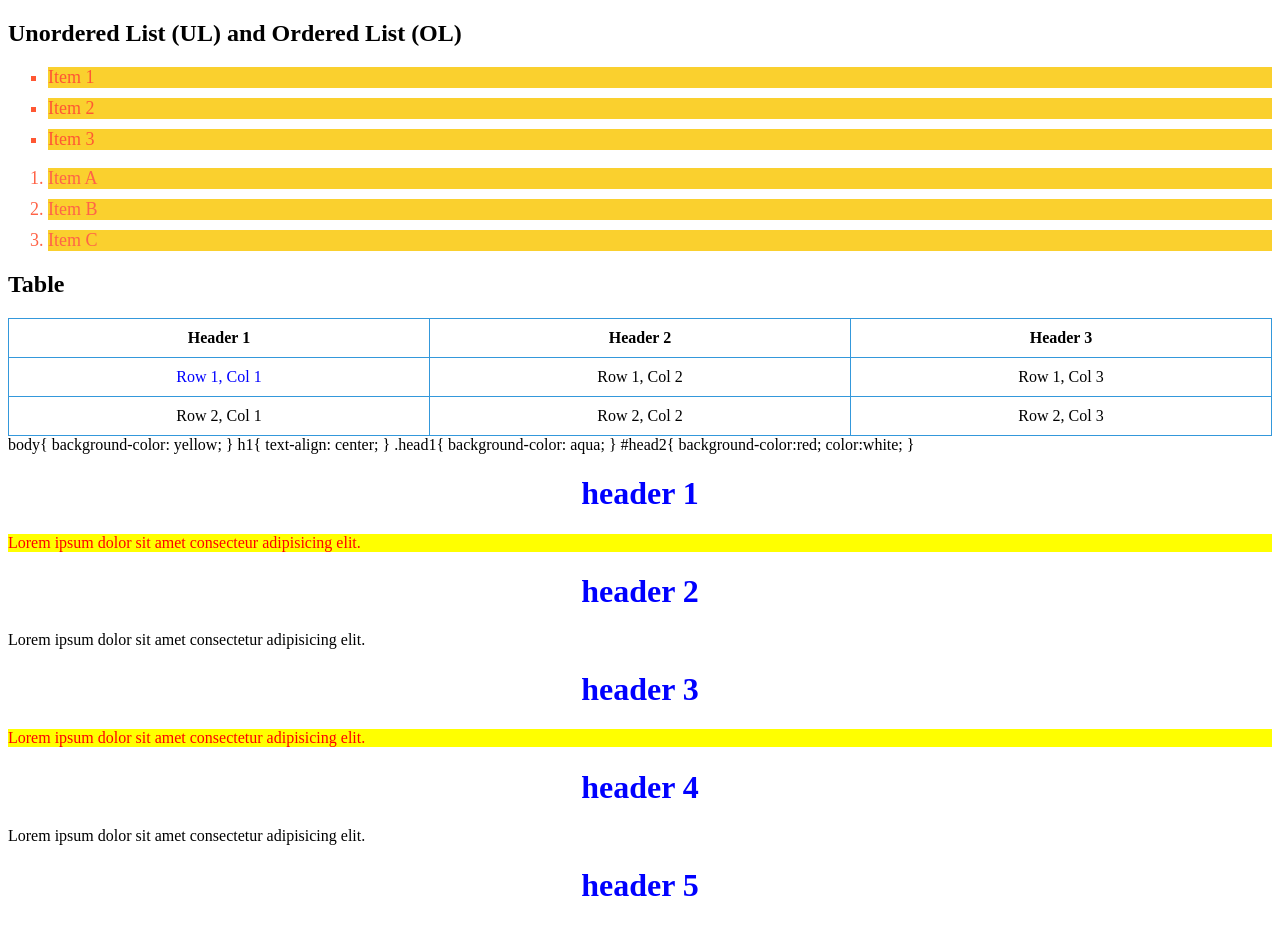
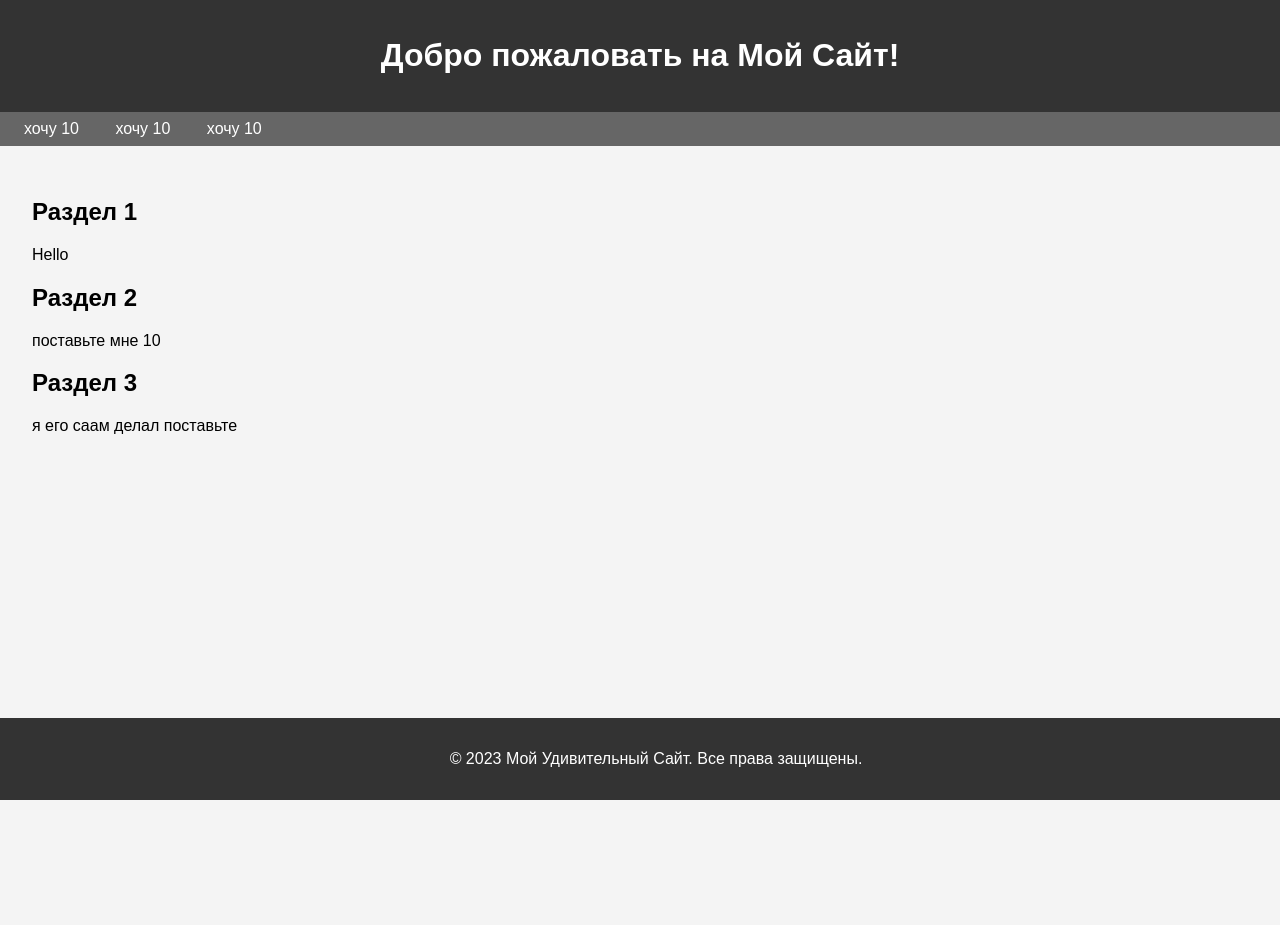
Before and after one commit to RomanPascariuc/1, a plain HTML site: page index.html in a window 1280 px wide. After the commit the page ends 800 px from the top, so only its background shows below. Drawn offline with Linux system fonts and the light colour scheme.

Commit message:
Update index.html

```diff
--- a/index.html
+++ b/index.html
@@ -1,112 +1,83 @@
 <!DOCTYPE html>
-<html>
+<html lang="en">
 <head>
-    <title>HTML and CSS Example</title>
+    <meta charset="UTF-8">
+    <meta name="viewport" content="width=device-width, initial-scale=1.0">
+    <title>Мой Удивительный Сайт</title>
     <style>
-        ul {
-            list-style-type: square;
-            color: #FF5733;
-            font-size: 18px;
-        }
-.md{
-            color:blue;
-}
-        ol {
-            list-style-type: decimal;
-            color: rgb(255, 99, 71);
-            font-size: 18px;
+        body {
+            font-family: Arial, sans-serif;
+            margin: 0;
+            padding: 0;
+            background-color: #f4f4f4;
         }
 
-        li {
-            background-color: #FAD02E;
-            margin-bottom: 10px;
+        header {
+            background-color: #333;
+            color: #fff;
+            text-align: center;
+            padding: 1em;
         }
 
-        table {
-            width: 100%;
-            border-collapse: collapse;
-            margin-top: 20px;
+        nav {
+            background-color: #666;
+            color: #fff;
+            padding: 0.5em;
         }
 
-        th, td {
-            border: 1px solid #3498db;
-            padding: 10px;
+        nav a {
+            color: #fff;
+            text-decoration: none;
+            margin: 0 1em;
+        }
+
+        main {
+            padding: 2em;
+        }
+
+        footer {
+            background-color: #333;
+            color: #fff;
             text-align: center;
+            padding: 1em;
+            position: fixed;
+            bottom: 0;
+            width: 100%;
         }
     </style>
 </head>
 <body>
-    <h2>Unordered List (UL) and Ordered List (OL)</h2>
-    <ul>
-        <li>Item 1</li>
-        <li>Item 2</li>
-        <li>Item 3</li>
-    </ul>
 
-    <ol>
-        <li>Item A</li>
-        <li>Item B</li>
-        <li>Item C</li>
-    </ol>
+<header>
+    <h1>Добро пожаловать на Мой  Сайт!</h1>
+</header>
 
-    <h2>Table</h2>
-    <table>
-        <tr>
-            <th>Header 1</th>
-            <th>Header 2</th>
-            <th>Header 3</th>
-        </tr>
-        <tr>
-            <td class="md">Row 1, Col 1</td>
-            <td>Row 1, Col 2</td>
-            <td>Row 1, Col 3</td>
-        </tr>
-        <tr>
-            <td>Row 2, Col 1</td>
-            <td>Row 2, Col 2</td>
-            <td>Row 2, Col 3</td>
-        </tr>
-    </table>
+<nav>
+    <a href="#section1">хочу 10</a>
+    <a href="#section2">хочу 10</a>
+    <a href="#section3">хочу 10</a>
+</nav>
+
+<main>
+    <section id="section1">
+        <h2>Раздел 1</h2>
+        <p>Hello</p>
+    </section>
+
+    <section id="section2">
+        <h2>Раздел 2</h2>
+        <p>поставьте мне 10</p>
+    </section>
+
+    <section id="section3">
+        <h2>Раздел 3</h2>
+        <p>я его саам делал поставьте </p>
+    </section>
+</main>
+
+<footer>
+    <p>&copy; 2023 Мой Удивительный Сайт. Все права защищены.</p>
+</footer>
+
 </body>
 </html>
-body{
-    background-color: yellow;
-}
-h1{
-    text-align: center;
-}
-.head1{
-    background-color: aqua;
-}
-#head2{
-    background-color:red;
-    color:white;
-}
-<!DOCTYPE html>
-<html lanf="en">
-    <title>Document</title>
-    <style>
-        h1{
-            color:BLue;
-            text-align:center;
-        }
-        .qwerty {
-            color:red;
-            background-color:yellow;
-        }
-    </style>
-    <body>
-        <h1>header 1</h1>
-        <p class="qwerty">Lorem ipsum dolor sit amet consecteur adipisicing elit.</p>
-        <h1>header 2</h1>
-        <p>Lorem ipsum dolor sit amet consectetur adipisicing elit.</p>
-
-        <h1>header 3</h1>
-        <p class="qwerty">Lorem ipsum dolor sit amet consectetur adipisicing elit.</p>
-
-        <h1>header 4</h1>
-        <p>Lorem ipsum dolor sit amet consectetur adipisicing elit.</p>
-
-        <h1>header 5</h1>
-    </body>
-</html>
```
